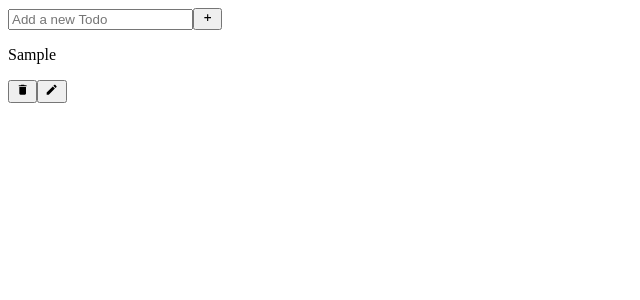
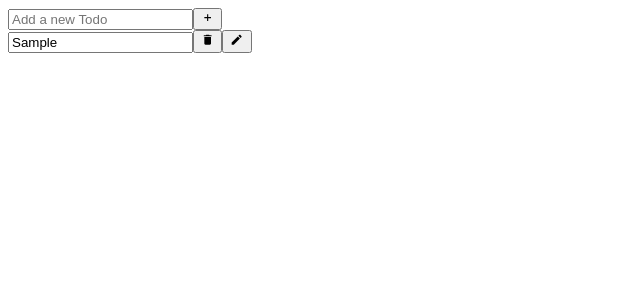
Before and after one commit to bisarroyo/todo-app, a React (Vite) app: page / in a window 1280 px wide. Both pictures are taken after typing "Sample" into the empty fields and a click on the button 207 px from the left and 19 px from the top of the page. Shown: the top 300 px of the page, without its empty margins (0-640 px from the left). Built offline with nearby package versions, Linux system fonts and the light colour scheme.

Commit message:
add todo edit functionality

```diff
--- a/src/components/Item.jsx
+++ b/src/components/Item.jsx
@@ -1,11 +1,19 @@
 import { MdDelete, MdEdit } from 'react-icons/md'
+import { useForm } from '../hooks/useForm'
 
 export const Item = ({ todo, handleDelete, handleEdit }) => {
+  const { form, handleChange } = useForm({
+    id: todo.id,
+    description: todo.description
+  })
+
+  const { id, description } = form
+
   return (
     <div>
-      <p>{todo.description}</p>
-      <button onClick={() => handleDelete(todo.id)}><MdDelete /></button>
-      <button onClick={() => handleEdit(todo.id, 'edit')}><MdEdit /></button>
+      <input type='text' name='description' value={description} onChange={handleChange} />
+      <button onClick={() => handleDelete(id)}><MdDelete /></button>
+      <button onClick={() => handleEdit(id, description)}><MdEdit /></button>
     </div>
   )
 }
```
